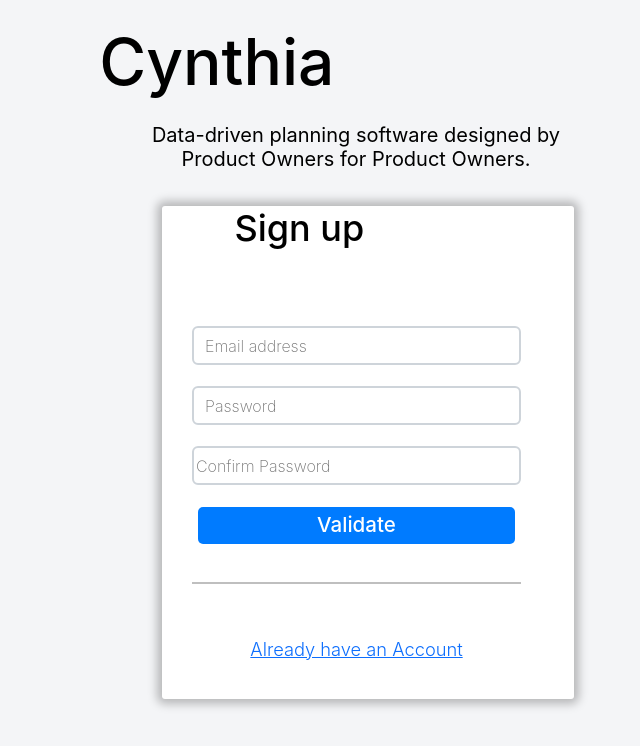
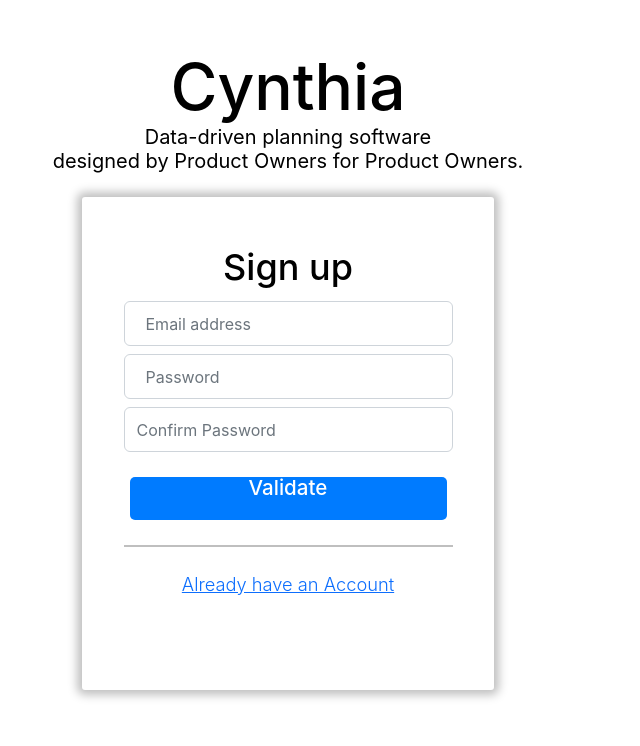
Before and after one commit to zohaib3249/cynthia, a React (Vite) app: page /signup in a window 1280 px wide. Shown: the top 746 px of the page, without its empty margins (352-992 px from the left). Built offline with nearby package versions, Linux system fonts and the light colour scheme.

Commit message:
fix responsive design

```diff
--- a/src/assets/css/signup.css
+++ b/src/assets/css/style.css
@@ -1,5 +1,5 @@
 
-.login-page {
+body {
 
 width: 100%;
 height: 100%;
@@ -8,11 +8,7 @@ background: #F4F5F7;
   }
 
   .cynthia {
-    position: absolute;
-    left: 39.58%;
-    right: 41.32%;
-    top: 3.03%;
-    bottom: 87.6%;
+
 
     font-family: 'Inter';
     font-style: normal;
@@ -28,11 +24,7 @@ background: #F4F5F7;
   }
 
   .slogan {
-    position: absolute;
-    width: 436px;
-    height: 53px;
-    left: 490px;
-    top: 120px;
+
 
     font-family: 'Inter';
     font-style: normal;
@@ -47,11 +39,10 @@ background: #F4F5F7;
   }
 
   .box {
-    position: relative;
+
     width: 412px;
     height: 493px;
-    left: 502px;
-    top: 206px;
+
 
     background: #FFFFFF;
     box-shadow: 0px 0px 10px 5px rgba(0, 0, 0, 0.25);
@@ -60,114 +51,74 @@ background: #F4F5F7;
 
   .title {
 
-    position: relative;
-    top: 5%;
-    justify-content: center;
+    position: absolute;
 
     font-family: 'Inter';
     font-style: normal;
     font-weight: 500;
     font-size: 36px;
     line-height: 44px;
-    display: flex;
-    align-items: center;
-    text-align: center;
+
 
     color: #000000;
   }
 
-  .imput-email-instance{
-    position: absolute;
+  .input_field {
+
     width: 329px;
-    height: 39px;
-    left: 30px;
-    top: 120px;
+    height: 45px;
 
-  }
-  .imput-password-instance-1 {
-    position: absolute;
-    width: 329px;
-    height: 39px;
-    left: 30px;
-    top: 180px;
-
-
-  }
-  .imput-password-instance-2 {
-    position: absolute;
-    width: 329px;
-    height: 39px;
-    left: 30px;
-    top: 240px;
-
-
-  }
-  .button-large-instance-1 {
-    position: absolute;
-    width: 329px;
-    height: 39px;
-    left: 30px;
-    top: 300px;
 
   }
 
 
   .separator {
-    position: absolute;
+
   width: 329px;
   height: 0px;
-  left: 30px;
-    top: 360px;
+
 
 border: 0.5px solid #000000;
   }
 
   .link-signup-instance-1 {
-    position: absolute;
+
     width: 329px;
     height: 24px;
-    left: 30px;
-    top: 430px;
+
   }
   .button-large {
     text-align: center;
     color: #fff;
     background-color: #0000;
     border: none;
-    flex-direction: row;
-    justify-content: flex-start;
-    align-items: stretch;
+
+
     font-family: Inter, Arial;
     font-size: 1.286rem;
     font-weight: 500;
     line-height: 22px;
-    display: flex;
+
   }
 
   .rectangle-2 {
     height: 100%;
     background-color: #007bff;
     border-radius: 5px;
-    flex-direction: row;
-    flex-basis: 100%;
-    justify-content: center;
-    align-items: center;
-    padding-bottom: 1px;
-    display: flex;
+
+
+
   }
   .button-large-2 {
     color: #007bff;
     text-align: center;
     background-color: #0000;
     border: none;
-    flex-direction: row;
-    justify-content: flex-start;
-    align-items: stretch;
+
     font-family: Inter, Arial;
     font-size: 1.286rem;
-    font-weight: 500;
-    line-height: 22px;
-    display: flex;
+
+
   }
 
   .rectangle-2-1 {
@@ -175,12 +126,9 @@ border: 0.5px solid #000000;
     background-color: #007bff00;
     border: 1px solid #007bff;
     border-radius: 5px;
-    flex-direction: row;
+
     flex-basis: 100%;
-    justify-content: center;
-    align-items: center;
-    padding-top: 2px;
-    display: flex;
+
   }
 
   .new-feature {
@@ -193,14 +141,12 @@ border: 0.5px solid #000000;
     background-color: #fff0;
     border: 2px solid #ced4da;
     border-radius: 6px;
-    flex-direction: row;
-    justify-content: flex-start;
-    align-items: stretch;
+
     font-family: Inter, Arial;
     font-size: 16px;
     font-weight: 200;
     line-height: 19px;
-    display: flex;
+
   }
   .link {
     color: #0052cc;
@@ -215,7 +161,3 @@ border: 0.5px solid #000000;
     line-height: 19px;
     display: flex;
   }
-
-  .link-1 {
-    margin-top: 1px;
-  }
--- a/src/pages/api.jsx
+++ b/src/pages/api.jsx
@@ -1,6 +1,7 @@
 import axios from 'axios';
 
-const API_URL = 'http://192.168.100.119:8000/';
+// const API_URL = 'http://192.168.100.119:8000/';
+const API_URL = 'https://193c-39-46-44-115.in.ngrok.io/';
 
 export const login = (data) => {
   return axios.post(`${API_URL}token`,data)
@@ -9,18 +10,18 @@ export const login = (data) => {
 };
 
 export const signup = (data) => {
-  return axios.post(`${API_URL}/signup`, data)
+  return axios.post(`${API_URL}register`, data)
     .then(response => response.data)
     .catch(error => console.error(error));
 };
 
 export const reset = (data) => {
-    return axios.post(`${API_URL}/reset`, data)
+    return axios.post(`${API_URL}reset`, data)
       .then(response => response.data)
       .catch(error => console.error(error));
   };
   export const set_new_password = (data) => {
-    return axios.post(`${API_URL}/set_new_password`, data)
+    return axios.post(`${API_URL}set_new_password`, data)
       .then(response => response.data)
       .catch(error => console.error(error));
   };
--- a/src/pages/components/alert.jsx
+++ b/src/pages/components/alert.jsx
@@ -1,12 +1,24 @@
 import Alert from 'react-bootstrap/Alert';
-
-function AlertMessage(prop) {
+import * as React from "react";
+function AlertMessage() {
+  const [alertMessage, setAlertMessage] = React.useState(null);
+  React.useEffect(() => {
+    const message = sessionStorage.getItem("message");
+    console.log(message);
+    if (message) {
+      setAlertMessage(message);
+      sessionStorage.removeItem("message");
+    }
+  }, []);
   return (
     <>
+      {alertMessage && (
+        <Alert className='row' key='info' variant='info'>
+       {alertMessage}!
+      </Alert>
 
-        <Alert className='row' key={prop.variant} variant={prop.variant}>
-          This is a {prop.variant} alert—check it out!
-        </Alert>
+      )}
+
 
     </>
   );
--- a/src/pages/login.jsx
+++ b/src/pages/login.jsx
@@ -1,14 +1,13 @@
 
 import * as React from "react";
 
-import "../assets/css/login.css";
 import * as request from './api';
 import ImputText from "./components/ImputText";
 import Link from "./components/Link";
 import ButtonLarge from "./components/ButtonLarge";
 import ButtonLarge2 from "./components/ButtonLarge2";
 import { useNavigate } from 'react-router-dom';
-
+import AlertMessage from "./components/alert";
 
 
 function Login() {
@@ -69,40 +68,64 @@ function Login() {
         navigate('/');
       };
     return (
-        <div className="login-page">
 
-            <span className="cynthia">Cynthia</span>
-            <span className="slogan">
-                Data-driven planning software designed by Product Owners for Product
+          <div className="login-page container  d-flex flex-column  align-items-center">
+          <div className="d-flex flex-column justify-content-center align-items-center">
+              <div className="mb-5"></div>
+
+              <span className="cynthia text-center ">Cynthia</span>
+              <span className="slogan text-center ">
+                  Data-driven planning software <br />designed by Product Owners for Product
                   Owners.
+
               </span>
 
-            <div className="login-box">
-                <span className="title">Log In</span>
+          </div>
+          <div className="mb-4"></div>
+          <div className="box  d-flex flex-column align-items-center ">
+
+
+              <div className="mb-5"></div>
+              <span className="title mt-5 text-center">Login</span>
+              <AlertMessage />
+
+              <div className="mb-5"></div>
+              <div className="mb-2"></div>
+
+              <div className="d-flex flex-column justify-content-around ">
                   <form onSubmit={handleSubmit}>
-                <ImputText className="imput-email-instance" {...propsData.imputEmail} />
+
+                      <ImputText className="input_field form-control " {...propsData.imputEmail} />
+                      <div className="mb-2"></div>
                       <ImputText
-                    className="imput-password-instance-1"
+                          className="input_field form-control"
                           {...propsData.imputPassword}
                       />
+                      <div className="mb-2"></div>
+
+                      <div className="mb-4"></div>
                       <ButtonLarge
-                    className="login_button"
+                          className="input_field "
                           {...propsData.buttonLarge}
                       />
+
                   </form>
+                  <div className="mb-4"></div>
                   <ButtonLarge2
-                    className="reset_button"
+                    className="input_field"
                     {...propsData.buttonLarge2}
                 />
+                  <div className="mb-2"></div>
                   <hr className="separator" />
+                  <div className="mb-2"></div>
                   <Link className="link-signup-instance-1" {...propsData.linkSignup} />
+              </div>
           </div>
 
 
       </div>
 
 
-
     )
 }
 
--- a/src/pages/reset.jsx
+++ b/src/pages/reset.jsx
@@ -1,10 +1,13 @@
 
 import * as React from "react";
-import "../assets/css/reset.css";
+
 import ImputText from "./components/ImputText";
 import Link from "./components/Link";
 import ButtonLarge from "./components/ButtonLarge";
 import ButtonLarge2 from "./components/ButtonLarge2";
+import AlertMessage from "./components/alert";
+
+
 function Reset() {
     const [username, setUsername] = React.useState('');
     const [errors, setErrors] = React.useState({
@@ -47,33 +50,54 @@ function Reset() {
         alert(validate());
       };
     return (
-        <div className="reset-login-page">
-            <span className="cynthia">Cynthia</span>
-            <span className="slogan">
-                Data-driven planning software designed by Product Owners for Product
+
+        <div className="login-page container  d-flex flex-column  align-items-center">
+        <div className="d-flex flex-column justify-content-center align-items-center">
+            <div className="mb-5"></div>
+
+            <span className="cynthia text-center ">Cynthia</span>
+            <span className="slogan text-center ">
+                Data-driven planning software <br />designed by Product Owners for Product
                 Owners.
+
             </span>
 
-            <div className="reset-box">
-                <span className="title">Password recovery</span>
+        </div>
+        <div className="mb-4"></div>
+        <div className="box  d-flex flex-column align-items-center ">
+
+
+            <div className="mb-5"></div>
+            <span className="title mt-5 text-center">Password Recovery</span>
+            <AlertMessage />
+
+            <div className="mb-5"></div>
+            <div className="mb-2"></div>
+
+            <div className="d-flex flex-column justify-content-around ">
                 <form onSubmit={handleSubmit}>
-                <ImputText className="imput-email-instance" {...propsData.imputEmail} />
 
+                    <ImputText className="input_field form-control " {...propsData.imputEmail} />
+
+
+                    <div className="mb-4"></div>
                     <ButtonLarge
-                    className="button-large-instance-1-reset"
+                        className="input_field "
                         {...propsData.buttonLarge}
                     />
+
                 </form>
-                <hr className="separator-reset" />
-                <Link className="link-signup-instance-1-reset" {...propsData.linkSigin} />
-                <Link className="link-signup-instance-2-reset" {...propsData.linkSignup} />
+                <div className="mb-2"></div>
+                <hr className="separator" />
+                <div className="mb-2"></div>
+                <Link className="link-signup-instance-1" {...propsData.linkSignup} />
+            </div>
         </div>
 
 
     </div>
 
 
-
     )
 }
 
--- a/src/pages/set_password.jsx
+++ b/src/pages/set_password.jsx
@@ -1,10 +1,14 @@
 
 import * as React from "react";
-import "../assets/css/confirm_reset.css";
+// import "../assets/css/confirm_reset.css";
 import ImputText from "./components/ImputText";
 import Link from "./components/Link";
 import ButtonLarge from "./components/ButtonLarge";
 import ButtonLarge2 from "./components/ButtonLarge2";
+import AlertMessage from "./components/alert";
+
+
+
 function ConfirmReset() {
     const [password, setPassword] = React.useState('');
     const [confirmpassword, setcomfimrPassword] = React.useState('');
@@ -56,39 +60,60 @@ function ConfirmReset() {
         alert(validate());
       };
     return (
-        <div className="login-page">
-            <span className="cynthia">Cynthia</span>
-            <span className="slogan">
-                Data-driven planning software designed by Product Owners for Product
+
+        <div className="login-page container  d-flex flex-column  align-items-center">
+        <div className="d-flex flex-column justify-content-center align-items-center">
+            <div className="mb-5"></div>
+
+            <span className="cynthia text-center ">Cynthia</span>
+            <span className="slogan text-center ">
+                Data-driven planning software <br />designed by Product Owners for Product
                 Owners.
+
             </span>
 
-            <div className="box">
-                <span className="title">Password Reset</span>
+        </div>
+        <div className="mb-4"></div>
+        <div className="box  d-flex flex-column align-items-center ">
+
+
+            <div className="mb-5"></div>
+            <span className="title mt-5 text-center">Sign up</span>
+            <AlertMessage />
+
+            <div className="mb-5"></div>
+            <div className="mb-2"></div>
+
+            <div className="d-flex flex-column justify-content-around ">
                 <form onSubmit={handleSubmit}>
+
                     <ImputText
-                    className="imput-password-instance-1"
+                        className="input_field form-control"
                         {...propsData.imputPassword}
                     />
+                    <div className="mb-2"></div>
                     <ImputText
-                    className="imput-password-instance-2"
+                        className="input_field form-control"
                         {...propsData.imputconfirmPassword}
                     />
+                    <div className="mb-4"></div>
                     <ButtonLarge
-                    className="button-large-instance-1"
+                        className="input_field "
                         {...propsData.buttonLarge}
                     />
+
                 </form>
+                <div className="mb-2"></div>
                 <hr className="separator" />
-
-
+                <div className="mb-2"></div>
+                <Link className="link-signup-instance-1" {...propsData.linkSignup} />
+            </div>
         </div>
 
 
     </div>
 
 
-
     )
 }
 
--- a/src/pages/signup.jsx
+++ b/src/pages/signup.jsx
@@ -1,6 +1,6 @@
 
 import * as React from "react";
-import "../assets/css/signup.css";
+
 import 'bootstrap/dist/css/bootstrap.min.css';
 import * as request from './api';
 import AlertMessage from './components/alert'
@@ -64,63 +64,75 @@ function Signup() {
         if (validate()) {
 
             const userData = {
-                username,
-                password,
+                "email":username,
+                "password":password,
             };
-            var res = await request.login(userData);
+            var res = await request.signup(userData);
+            console.log(res);
             if (res.id) {
-                alert("Account has been created,check your email")
+                sessionStorage.setItem("message","Account has been created,check your email");
+
             } else {
-                if(res.email)
-                {
-                    alert(res.email[0])
-                }
-                else{
-                    res.password[0]
-                }
+
+                sessionStorage.setItem("message",res);
+
             }
         }
-        else{
+        else {
             alert("all fields are required")
         }
 
 
-        alert(validate());
+
     };
     return (
-        <div className="login-page container">
-            <span className="cynthia">Cynthia</span>
-            <span className="slogan">
-                Data-driven planning software designed by Product Owners for Product
-                Owners.
+        <div className="login-page container  d-flex flex-column  align-items-center">
+            <div className="d-flex flex-column justify-content-center align-items-center">
+                <div className="mb-5"></div>
 
-            </span>
+                <span className="cynthia text-center ">Cynthia</span>
+                <span className="slogan text-center ">
+                    Data-driven planning software <br />designed by Product Owners for Product
+                    Owners.
 
-            <div className="box">
-                <div className="col-md-8">
-                    <span className="title">Sign up</span>
-                    {/* <AlertMessage variant="success" /> */}
+                </span>
 
-                </div>
+            </div>
+            <div className="mb-4"></div>
+            <div className="box  d-flex flex-column align-items-center ">
 
-                <div className="container">
+
+                <div className="mb-5"></div>
+                <span className="title mt-5 text-center">Sign up</span>
+                <AlertMessage />
+
+                <div className="mb-5"></div>
+                <div className="mb-2"></div>
+
+                <div className="d-flex flex-column justify-content-around ">
                     <form onSubmit={handleSubmit}>
 
-                        <ImputText className="imput-email-instance" {...propsData.imputEmail} />
+                        <ImputText className="input_field form-control " {...propsData.imputEmail} />
+                        <div className="mb-2"></div>
                         <ImputText
-                            className="imput-password-instance-1"
+                            className="input_field form-control"
                             {...propsData.imputPassword}
                         />
+                        <div className="mb-2"></div>
                         <ImputText
-                            className="imput-password-instance-2"
+                            className="input_field form-control"
                             {...propsData.imputconfirmPassword}
                         />
+                        <div className="mb-4"></div>
                         <ButtonLarge
-                            className="button-large-instance-1"
+                            className="input_field "
                             {...propsData.buttonLarge}
                         />
+
                     </form>
+                    <div className="mb-2"></div>
                     <hr className="separator" />
+                    <div className="mb-2"></div>
                     <Link className="link-signup-instance-1" {...propsData.linkSignup} />
                 </div>
             </div>
```
Also changed, not shown: src/main.jsx (+10 -8 lines). Lines whose indentation alone changed are shown as unchanged.
